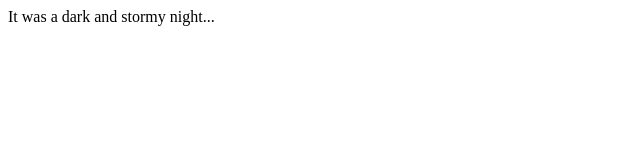
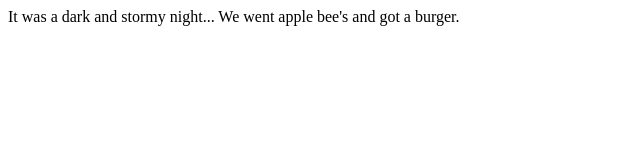
Before and after one commit to chrisgoris88/fireside-story, a plain HTML site: page index.html in a window 1280 px wide. Shown: the whole page, without its empty margins (0-640 px from the left). Drawn offline with Linux system fonts and the light colour scheme.

Commit message:
added second line of story

```diff
--- a/index.html
+++ b/index.html
@@ -1,5 +1,5 @@
 <html>
   <body>
-    <p>It was a dark and stormy night...</p>
+    <p>It was a dark and stormy night... We went apple bee's and got a burger.</p>
   </body>
 </html>
```
